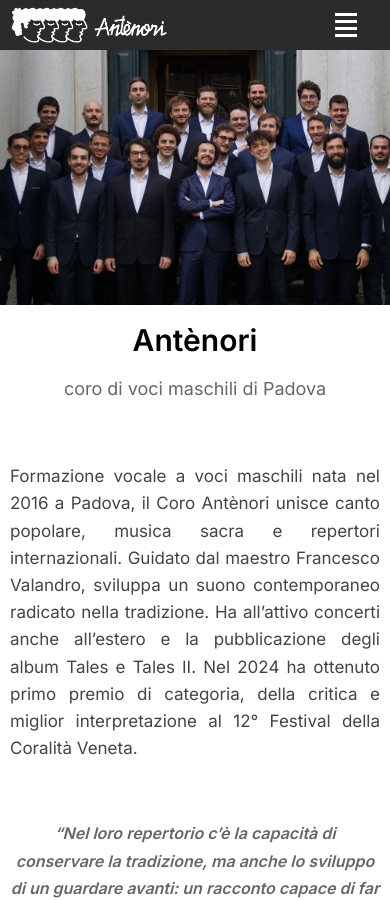
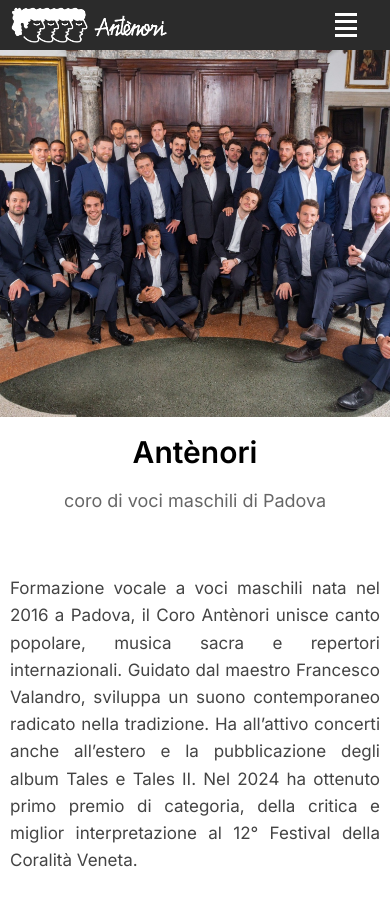
Before and after one commit to antenori-choir/antenori-choir.github.io, a Jekyll site: the page built from it/index.md, in a window 390 px wide and 900 px high. Built offline with Jekyll 4.4.1, drawn with Linux system fonts in a browser that asks for light colours.

Commit message:
changed background

```diff
--- a/assets/css/style.css
+++ b/assets/css/style.css
@@ -236,9 +236,9 @@
 
 
   .hero {
-    height: 30vh;
-    margin-top: 35px;
-    min-height: 120px;
+    height: 43vh;
+    margin-top: 30px;
+    min-height: 220px;
     background-position: top center;
   }
 
```
Also changed, not shown: assets/images/hero - Copia.jpg (added), assets/images/hero.jpg, assets/images/hero_old.jpg (added).
